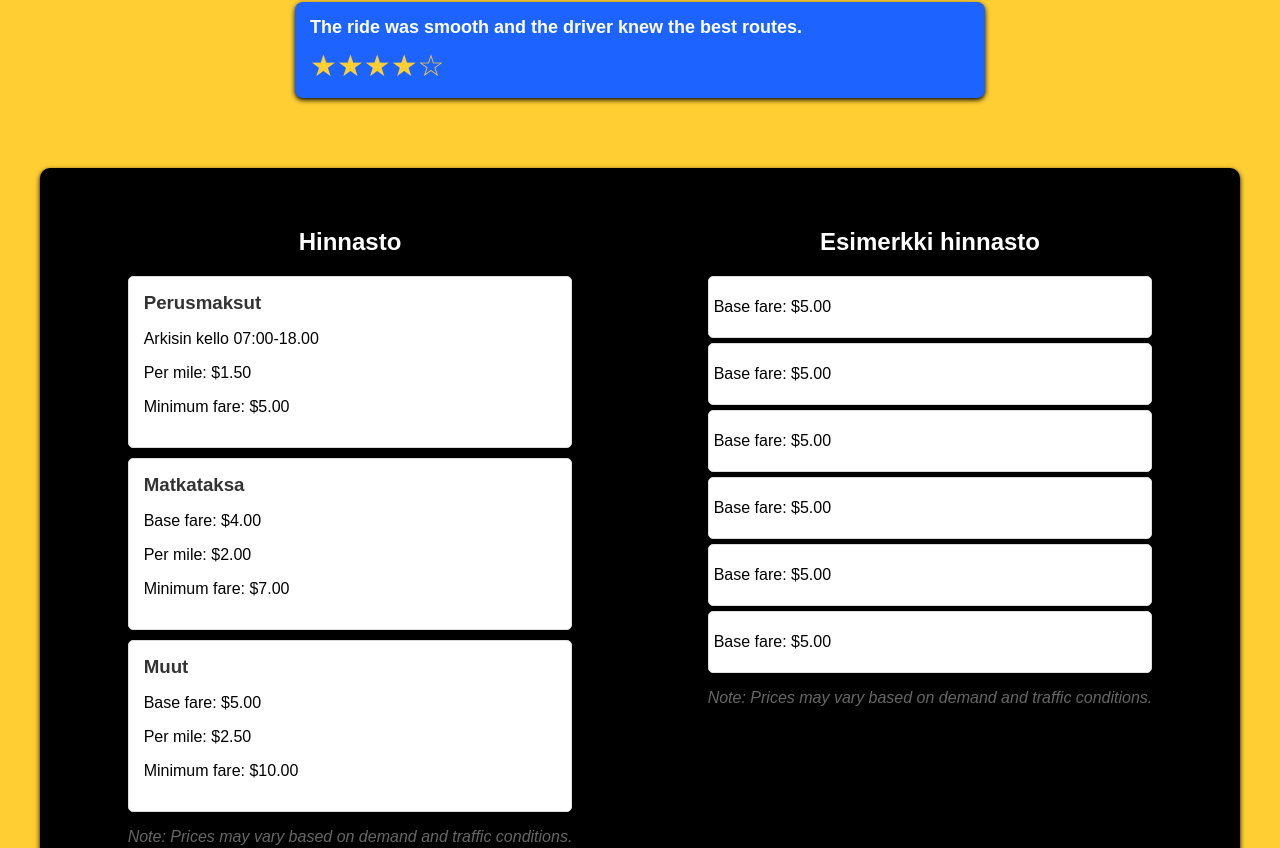
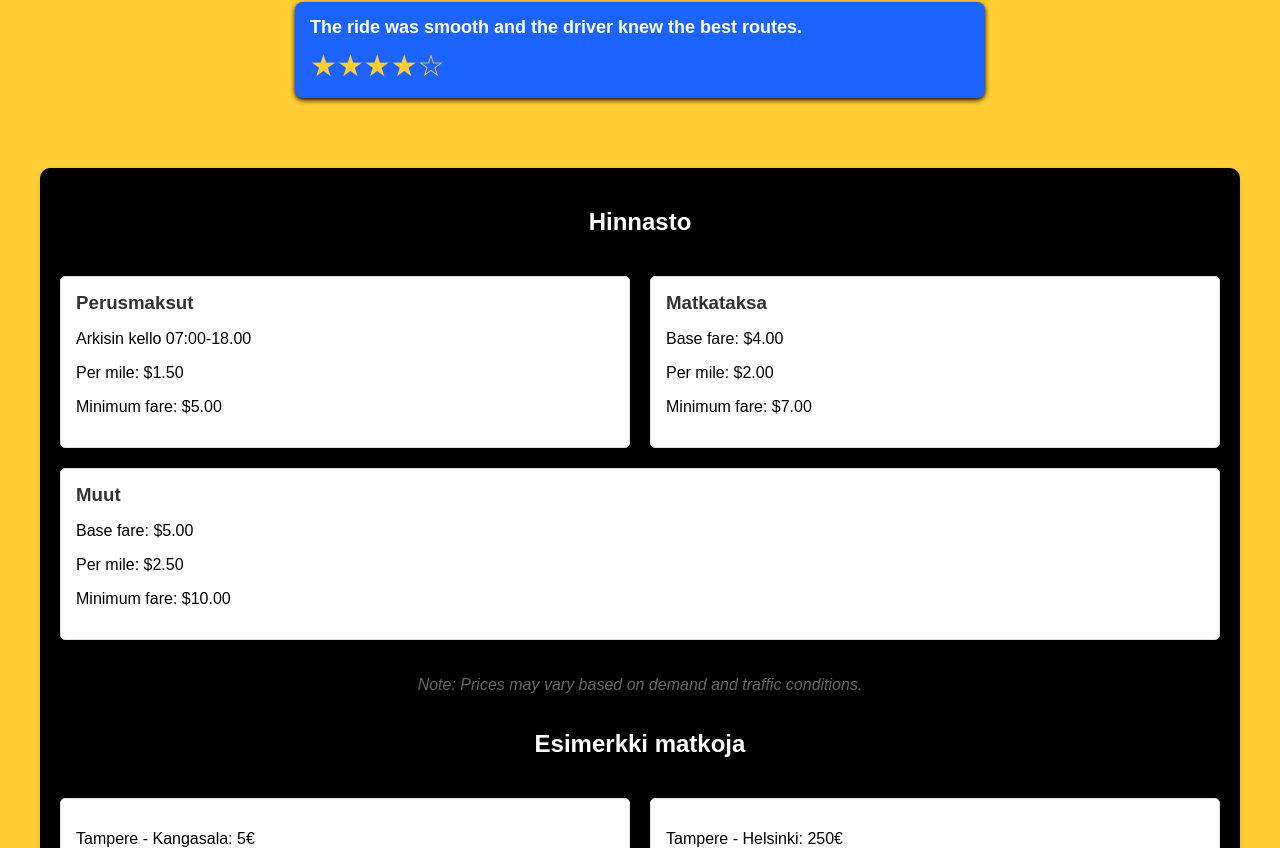
Before and after one commit to anttont/TaxiWebsite, a React (Vite) app in the folder taksi-project/: page / in a window 1280 px wide. Shown: the part 1832-2680 px from the top of the page. Built offline with nearby package versions, Linux system fonts and the light colour scheme.

Commit message:
Pricing container fix

```diff
--- a/taksi-project/src/components/Pricing/Pricing.css
+++ b/taksi-project/src/components/Pricing/Pricing.css
@@ -1,52 +1,47 @@
-/* Pricing.css */
 .container {
   display: flex;
+  flex-wrap: wrap; /* Allow wrapping if the screen is too small */
+  justify-content: space-evenly;
   padding: 20px;
-    background-color: rgb(0, 0, 0); /* Light background */
-    border-radius: 10px; /* Rounded corners */
+  background-color: rgb(0, 0, 0);
+  border-radius: 10px;
   box-shadow: 0 2px 5px rgba(0, 0, 0, 0.1);
-    max-width: 1200px; /* Max width of the pricing container */
-    margin: 20px auto; /* Center the container */
-    box-shadow: 0 2px 5px rgba(0, 0, 0, 1);
-  }
-
-  .example-container {
+  max-width: 1200px;
   margin: 20px auto;
 }
 
-  .pricing-container {
-    margin: 20px auto;
+.pricing-container, .example-container {
+  display: flex;
+  justify-content: space-between;
+  flex-wrap: wrap;
+  gap: 20px; /* Space between items */
+  width: 100%; /* Full width of the container */
+}
+
+.pricing-item, .example-item {
+  flex: 1 1 calc(50% - 20px); /* Two items per row */
+  border: 1px solid #ddd;
+  border-radius: 5px;
+  padding: 15px;
+  background-color: white;
+  box-shadow: 0 2px 5px rgba(0, 0, 0, 0.1);
 }
 
 h2 {
-    text-align: center; /* Center the title */
-    color: #ffffff; /* Blue color for the heading */
+  text-align: center;
+  color: #ffffff;
   text-shadow: 2px 0px 2px rgba(0, 0, 0, 0.5);
-  }
-
-  .pricing-item {
-    border: 1px solid #ddd; /* Light border for each pricing item */
-    border-radius: 5px; /* Rounded corners for items */
-    padding: 15px; /* Padding inside each item */
-    margin: 10px 0; /* Margin between items */
-    background-color: white; /* White background for items */
-  }
-
-  .example-item {
-    border: 1px solid #ddd; /* Light border for each pricing item */
-    border-radius: 5px; /* Rounded corners for items */
-    padding: 5px; /* Padding inside each item */
-    margin: 5px 0; /* Margin between items */
-    background-color: white; /* White background for items */
+  width: 100%;
 }
 
 .pricing-item h3 {
-    margin: 0; /* Remove default margin */
-    color: #333; /* Darker color for the service name */
+  margin: 0;
+  color: #333;
 }
 
 .note {
-    font-style: italic; /* Italic style for the note */
-    color: #666; /* Grey color for the note */
-    text-align: center; /* Center the note */
+  font-style: italic;
+  color: #666;
+  text-align: center;
+  width: 100%;
 }
--- a/taksi-project/src/components/Pricing/Pricing.jsx
+++ b/taksi-project/src/components/Pricing/Pricing.jsx
@@ -29,24 +29,24 @@ const Pricing = () => {
       <p className="note">Note: Prices may vary based on demand and traffic conditions.</p>
     </div>
     <div className="example-container">
-    <h2>Esimerkki hinnasto</h2>
+    <h2>Esimerkki matkoja</h2>
     <div className="example-item">
-        <p>Base fare: $5.00</p>
+        <p>Tampere - Kangasala: 5€</p>
     </div>
     <div className="example-item">
-        <p>Base fare: $5.00</p>
+        <p>Tampere - Helsinki: 250€</p>
     </div>
     <div className="example-item">
-    <   p>Base fare: $5.00</p>
+    <   p>Tampere - Helsinki: 250€</p>
     </div>
     <div className="example-item">
-        <p>Base fare: $5.00</p>
+        <p>Tampere - Helsinki: 250€</p>
     </div>
     <div className="example-item">
-        <p>Base fare: $5.00</p>
+        <p>Tampere - Helsinki: 250€</p>
     </div>
     <div className="example-item">
-    <   p>Base fare: $5.00</p>
+    <   p>Tampere - Helsinki: 250€</p>
     </div>
 
 
```
Lines whose indentation alone changed are shown as unchanged.
